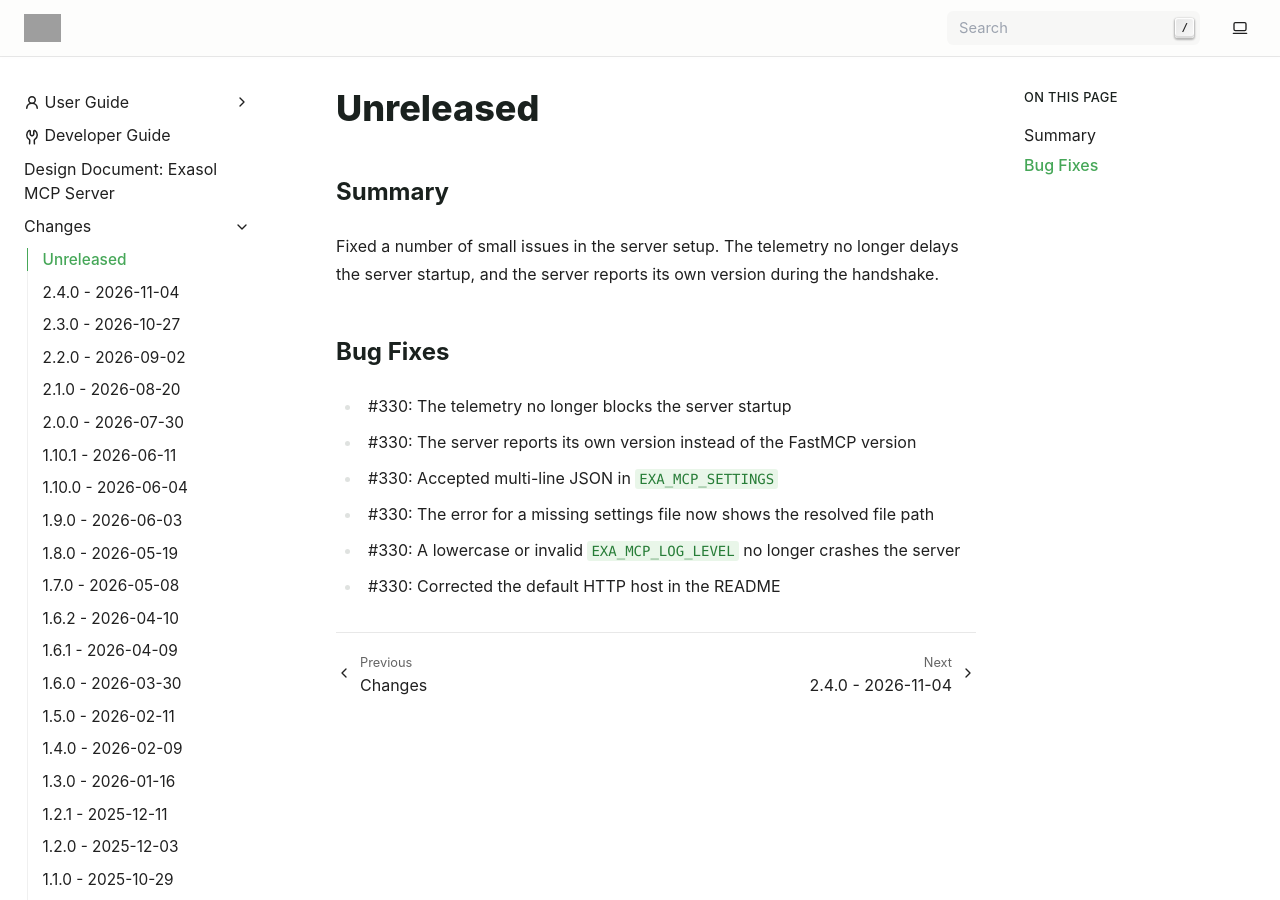
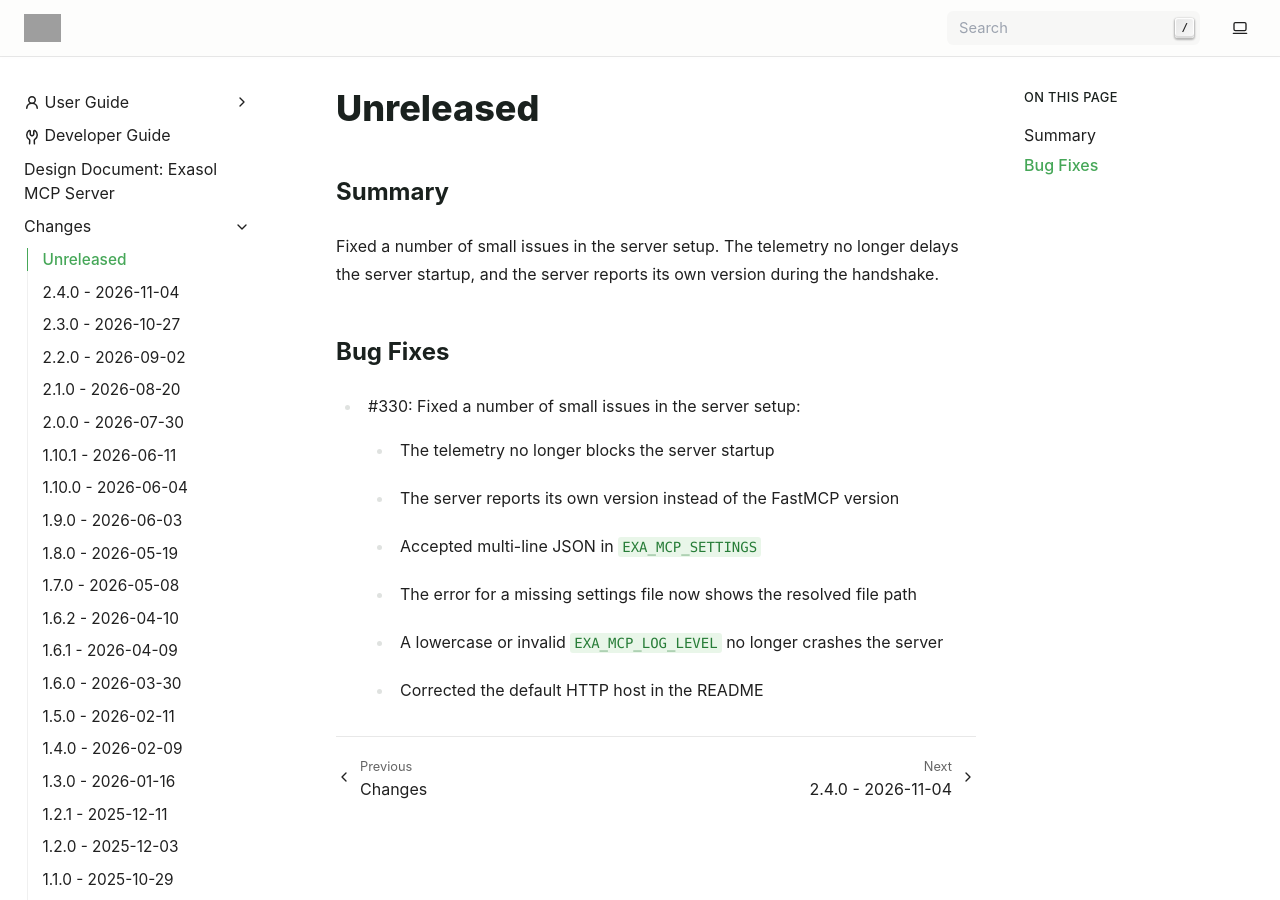
Before and after one commit to exasol/mcp-server, a Sphinx documentation site: the page built from doc/changes/unreleased.md, in a window 1280 px wide and 900 px high. Built offline with Sphinx 7.4.7, drawn with Linux system fonts in a browser that asks for light colours; grey boxes are pictures that could not be loaded.

Commit message:
#330: Changed the changelog

```diff
--- a/doc/changes/unreleased.md
+++ b/doc/changes/unreleased.md
@@ -7,9 +7,10 @@
 
 ## Bug Fixes
 
-* #330: The telemetry no longer blocks the server startup
-* #330: The server reports its own version instead of the FastMCP version
-* #330: Accepted multi-line JSON in `EXA_MCP_SETTINGS`
-* #330: The error for a missing settings file now shows the resolved file path
-* #330: A lowercase or invalid `EXA_MCP_LOG_LEVEL` no longer crashes the server
-* #330: Corrected the default HTTP host in the README
+* #330: Fixed a number of small issues in the server setup:
+  * The telemetry no longer blocks the server startup
+  * The server reports its own version instead of the FastMCP version
+  * Accepted multi-line JSON in `EXA_MCP_SETTINGS`
+  * The error for a missing settings file now shows the resolved file path
+  * A lowercase or invalid `EXA_MCP_LOG_LEVEL` no longer crashes the server
+  * Corrected the default HTTP host in the README
```
